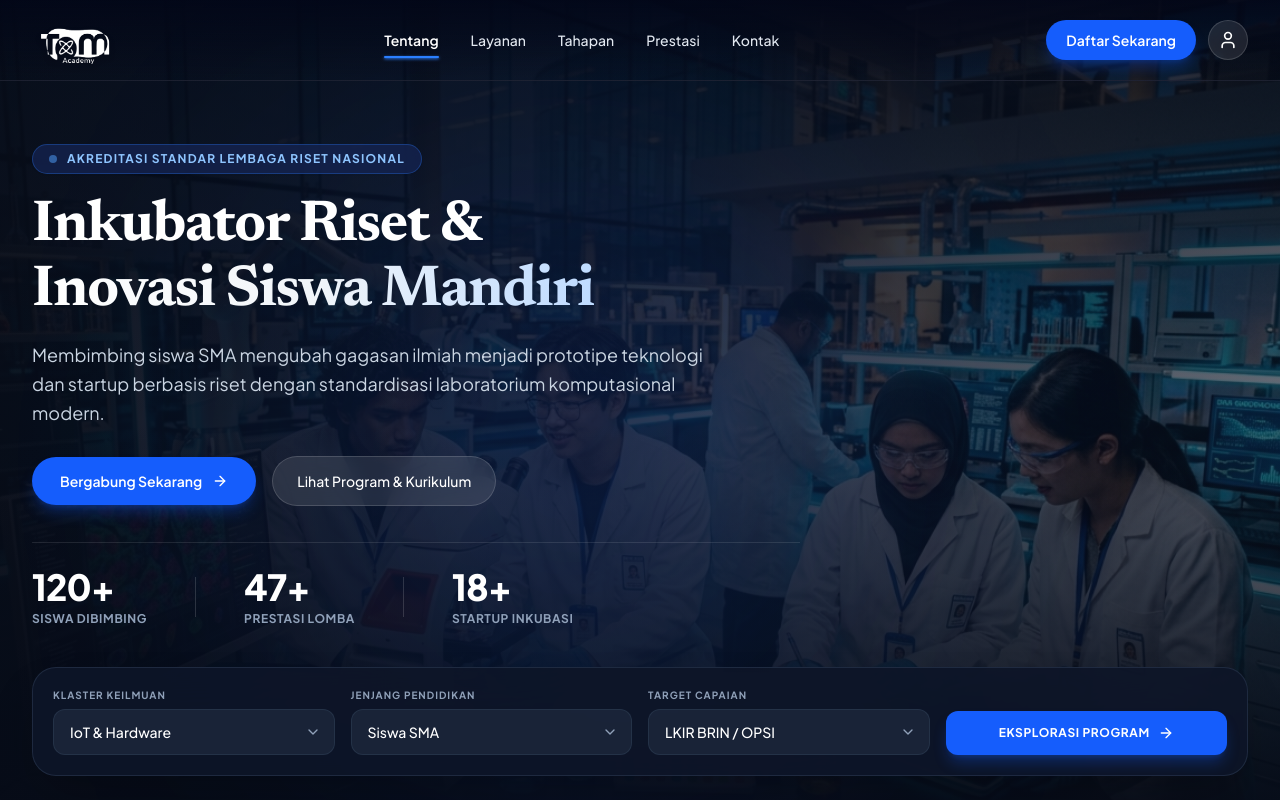
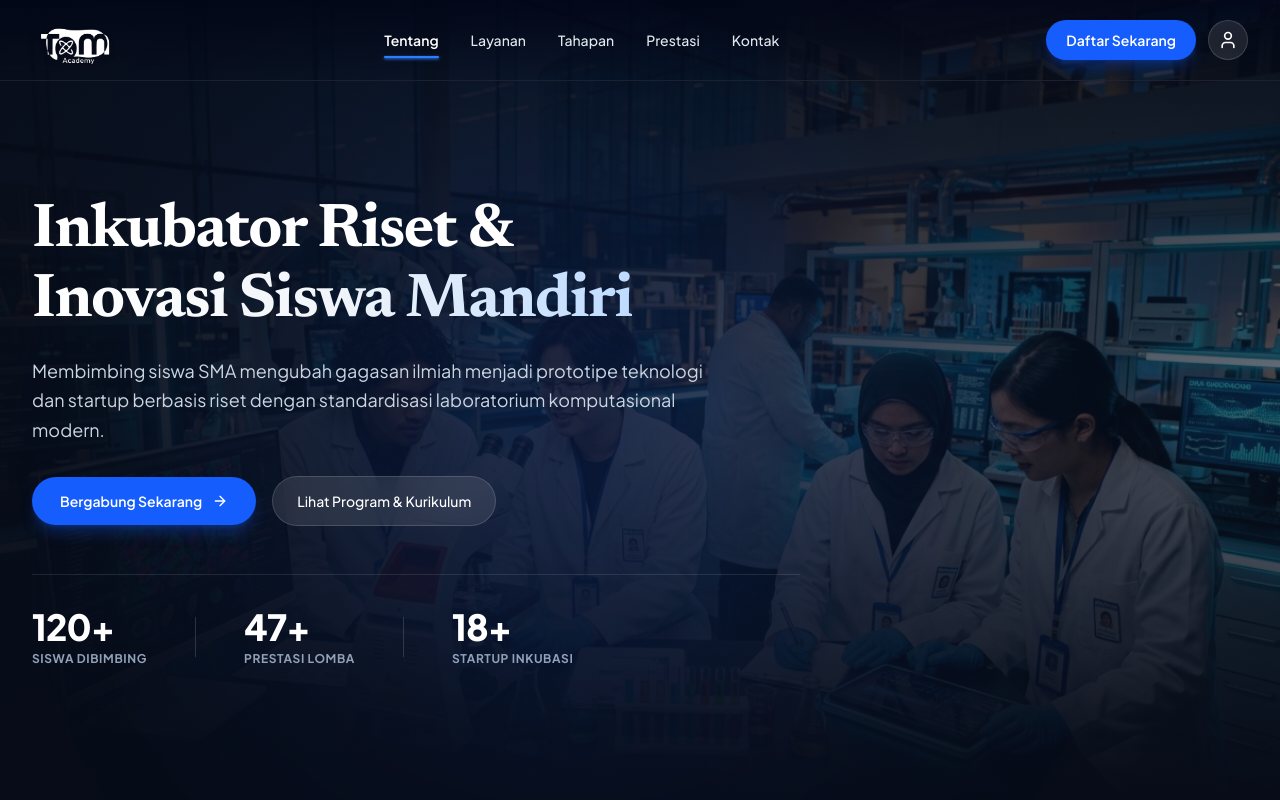
Before and after one commit to LubaidArfaCasillas/Rebuild-Tom-Academy, a React (Vite) app: page / in a window 1280 px wide. Shown: the top 800 px of the page. Built offline with nearby package versions, Linux system fonts and the light colour scheme.

Commit message:
style : sederhanakan hero section

```diff
--- a/src/components/HeroSection.jsx
+++ b/src/components/HeroSection.jsx
@@ -1,35 +1,8 @@
-import { useState } from 'react';
-import { ArrowRight, ChevronDown } from 'lucide-react';
+import { ArrowRight } from 'lucide-react';
 
 export default function HeroSection() {
-  const [cluster, setCluster] = useState('IoT & Hardware');
-  const [level, setLevel] = useState('Siswa SMA');
-  const [target, setTarget] = useState('LKIR BRIN / OPSI');
-
-  const clusters = [
-    'IoT & Hardware',
-    'Bioteknologi Pangan',
-    'Energi Terbarukan',
-    'Karya Tulis Ilmiah',
-    'Kecerdasan Buatan (AI)',
-  ];
-
-  const levels = [
-    'Siswa SMA',
-    'Siswa SMK',
-    'Madrasah Aliyah (MA)',
-    'Alumni / Pra-Kuliah',
-  ];
-
-  const targets = [
-    'LKIR BRIN / OPSI',
-    'Kompetisi Internasional (ISEF/MTE)',
-    'Publikasi Jurnal & HAKI',
-    'Inkubasi Startup Siswa',
-  ];
-
   return (
-    <section className="relative min-h-[760px] lg:min-h-[840px] flex flex-col justify-between overflow-hidden bg-slate-950 text-white">
+    <section className="relative min-h-[700px] lg:min-h-[800px] flex flex-col justify-center overflow-hidden bg-slate-950 text-white">
       {/* Background Cinematic Photo with Gradient Overlays */}
       <div className="absolute inset-0 z-0">
         <img
@@ -44,17 +17,11 @@ export default function HeroSection() {
       </div>
 
       {/* Main Content Area */}
-      <div className="max-w-7xl mx-auto px-4 sm:px-6 lg:px-8 pt-28 pb-12 sm:pt-32 sm:pb-14 lg:pt-36 lg:pb-16 relative z-10 w-full flex-1 flex flex-col justify-between text-left">
+      <div className="max-w-7xl mx-auto px-4 sm:px-6 lg:px-8 pt-28 pb-16 sm:pt-36 sm:pb-20 lg:pt-40 lg:pb-24 relative z-10 w-full text-left">
         {/* Top Hero Text Column */}
         <div className="max-w-3xl">
-          {/* Accreditation Badge */}
-          <div className="inline-flex items-center gap-2.5 px-4 py-1.5 rounded-full bg-blue-950/70 border border-blue-500/30 text-blue-300 text-[11px] sm:text-xs font-bold tracking-widest uppercase backdrop-blur-md shadow-xs">
-            <span className="w-2 h-2 rounded-full bg-blue-400 animate-pulse" />
-            <span>AKREDITASI STANDAR LEMBAGA RISET NASIONAL</span>
-          </div>
-
           {/* Headline */}
-          <h1 className="mt-5 font-serif text-4xl sm:text-5xl lg:text-[58px] font-bold text-white tracking-tight leading-[1.12]">
+          <h1 className="font-serif text-4xl sm:text-5xl lg:text-[62px] font-bold text-white tracking-tight leading-[1.12]">
             Inkubator Riset &amp;<br />
             <span className="text-transparent bg-clip-text bg-gradient-to-r from-white via-slate-100 to-blue-200">
               Inovasi Siswa Mandiri
@@ -62,12 +29,12 @@ export default function HeroSection() {
           </h1>
 
           {/* Subtitle */}
-          <p className="mt-4 text-base sm:text-lg text-slate-300 leading-relaxed max-w-2xl font-normal">
+          <p className="mt-5 text-base sm:text-lg text-slate-300 leading-relaxed max-w-2xl font-normal">
             Membimbing siswa SMA mengubah gagasan ilmiah menjadi prototipe teknologi dan startup berbasis riset dengan standardisasi laboratorium komputasional modern.
           </p>
 
           {/* Action Buttons */}
-          <div className="mt-7 flex flex-wrap items-center gap-4">
+          <div className="mt-8 flex flex-wrap items-center gap-4">
             <a
               href="#kontak"
               className="inline-flex items-center gap-2.5 px-7 py-3.5 rounded-full bg-blue-600 hover:bg-blue-500 text-white font-semibold text-sm shadow-lg shadow-blue-600/30 active:scale-98 transition group"
@@ -85,7 +52,7 @@ export default function HeroSection() {
           </div>
 
           {/* Metrics Row with Dividers */}
-          <div className="mt-9 flex flex-wrap items-center gap-8 sm:gap-12 pt-6 border-t border-white/10">
+          <div className="mt-12 flex flex-wrap items-center gap-8 sm:gap-12 pt-8 border-t border-white/10">
             <div>
               <div className="font-sans text-3xl sm:text-4xl font-extrabold text-white tracking-tight">
                 120+
@@ -118,87 +85,6 @@ export default function HeroSection() {
             </div>
           </div>
         </div>
-
-        {/* Bottom Floating Research Discovery Capsule (WoodNest / Nixtio Style) */}
-        <div className="mt-8 lg:mt-10 w-full">
-          <div className="p-4 sm:p-5 rounded-3xl bg-[#0e1628]/90 border border-slate-700/50 backdrop-blur-xl shadow-2xl">
-            <div className="grid grid-cols-1 md:grid-cols-12 gap-4 items-end">
-              {/* Segment 1: Klaster Keilmuan */}
-              <div className="md:col-span-3">
-                <label className="text-[10px] font-bold tracking-widest text-slate-400 uppercase mb-1.5 block">
-                  KLASTER KEILMUAN
-                </label>
-                <div className="relative">
-                  <select
-                    value={cluster}
-                    onChange={(e) => setCluster(e.target.value)}
-                    className="w-full appearance-none bg-slate-800/80 border border-slate-700/50 rounded-xl px-4 py-3 text-white text-sm font-medium focus:outline-none focus:ring-2 focus:ring-blue-500 transition cursor-pointer pr-10"
-                  >
-                    {clusters.map((item) => (
-                      <option key={item} value={item} className="bg-slate-900 text-white">
-                        {item}
-                      </option>
-                    ))}
-                  </select>
-                  <ChevronDown className="w-4 h-4 text-slate-400 absolute right-3.5 top-1/2 -translate-y-1/2 pointer-events-none" />
-                </div>
-              </div>
-
-              {/* Segment 2: Jenjang Pendidikan */}
-              <div className="md:col-span-3">
-                <label className="text-[10px] font-bold tracking-widest text-slate-400 uppercase mb-1.5 block">
-                  JENJANG PENDIDIKAN
-                </label>
-                <div className="relative">
-                  <select
-                    value={level}
-                    onChange={(e) => setLevel(e.target.value)}
-                    className="w-full appearance-none bg-slate-800/80 border border-slate-700/50 rounded-xl px-4 py-3 text-white text-sm font-medium focus:outline-none focus:ring-2 focus:ring-blue-500 transition cursor-pointer pr-10"
-                  >
-                    {levels.map((item) => (
-                      <option key={item} value={item} className="bg-slate-900 text-white">
-                        {item}
-                      </option>
-                    ))}
-                  </select>
-                  <ChevronDown className="w-4 h-4 text-slate-400 absolute right-3.5 top-1/2 -translate-y-1/2 pointer-events-none" />
-                </div>
-              </div>
-
-              {/* Segment 3: Target Capaian */}
-              <div className="md:col-span-3">
-                <label className="text-[10px] font-bold tracking-widest text-slate-400 uppercase mb-1.5 block">
-                  TARGET CAPAIAN
-                </label>
-                <div className="relative">
-                  <select
-                    value={target}
-                    onChange={(e) => setTarget(e.target.value)}
-                    className="w-full appearance-none bg-slate-800/80 border border-slate-700/50 rounded-xl px-4 py-3 text-white text-sm font-medium focus:outline-none focus:ring-2 focus:ring-blue-500 transition cursor-pointer pr-10"
-                  >
-                    {targets.map((item) => (
-                      <option key={item} value={item} className="bg-slate-900 text-white">
-                        {item}
-                      </option>
-                    ))}
-                  </select>
-                  <ChevronDown className="w-4 h-4 text-slate-400 absolute right-3.5 top-1/2 -translate-y-1/2 pointer-events-none" />
-                </div>
-              </div>
-
-              {/* Action Button */}
-              <div className="md:col-span-3">
-                <a
-                  href="#layanan"
-                  className="w-full inline-flex items-center justify-center gap-2 px-6 py-3.5 rounded-xl bg-blue-600 hover:bg-blue-500 active:scale-98 text-white font-bold text-xs uppercase tracking-wider shadow-lg shadow-blue-600/30 transition group"
-                >
-                  <span>EKSPLORASI PROGRAM</span>
-                  <ArrowRight className="w-4 h-4 group-hover:translate-x-1 transition-transform" />
-                </a>
-              </div>
-            </div>
-          </div>
-        </div>
       </div>
     </section>
   );
```
